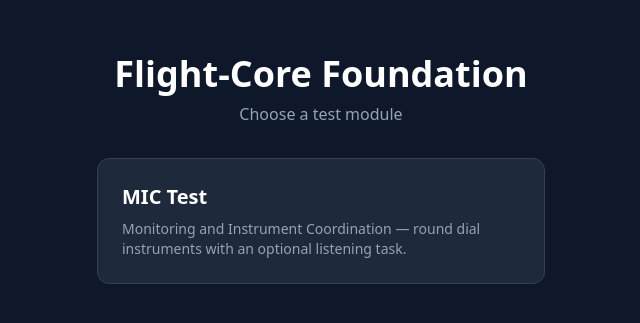
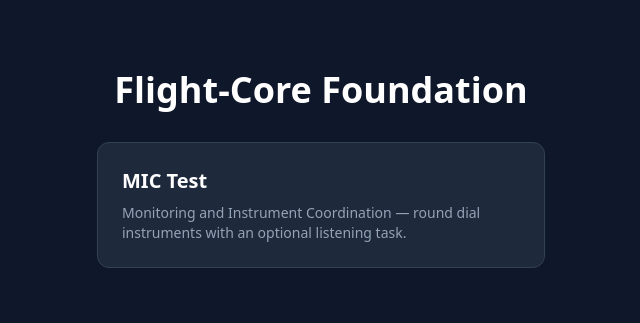
Before and after one commit to Prasin99/PFD_and_MIC_Test, a React (Vite) app: page / in a window 1280 px wide. Shown: the part 231-554 px from the top of the page, without its empty margins (319-959 px from the left). Built offline with nearby package versions, Linux system fonts and the light colour scheme.

Commit message:
PFD and MIC Test Both Code

```diff
--- a/src/App.jsx
+++ b/src/App.jsx
@@ -225,7 +225,7 @@ function ModulePicker({ onSelect }) {
     <div className="min-h-screen bg-slate-900 text-white flex flex-col items-center justify-center gap-8 p-8">
       <header className="text-center">
         <h1 className="text-4xl font-bold">Flight-Core Foundation</h1>
-        <p className="text-slate-400 mt-2">Choose a test module</p>
+        {/* <p className="text-slate-400 mt-2">Choose a test module</p> */}
       </header>
       <div className="grid grid-cols-1 gap-4 max-w-md w-full">
         <ModuleCard
```
